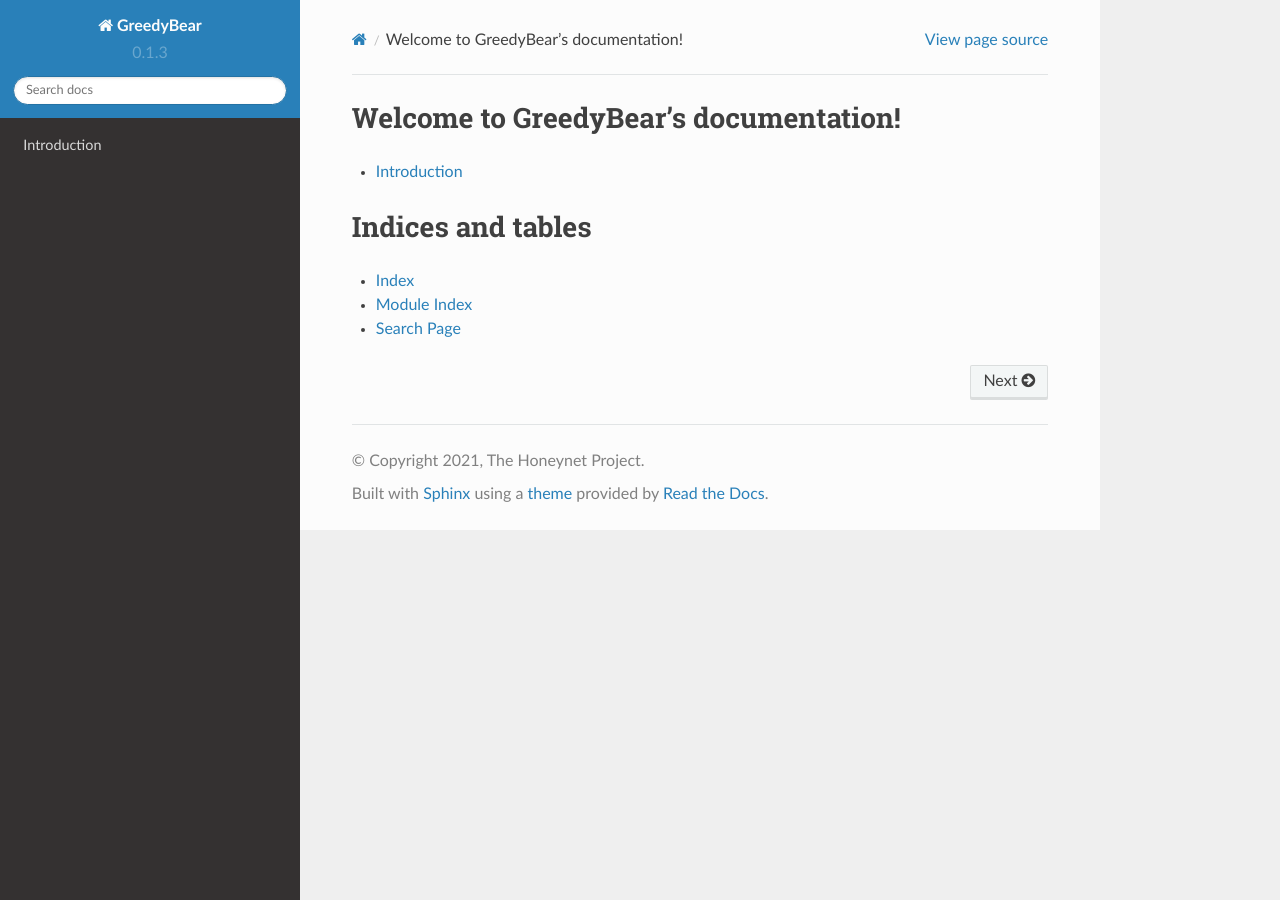
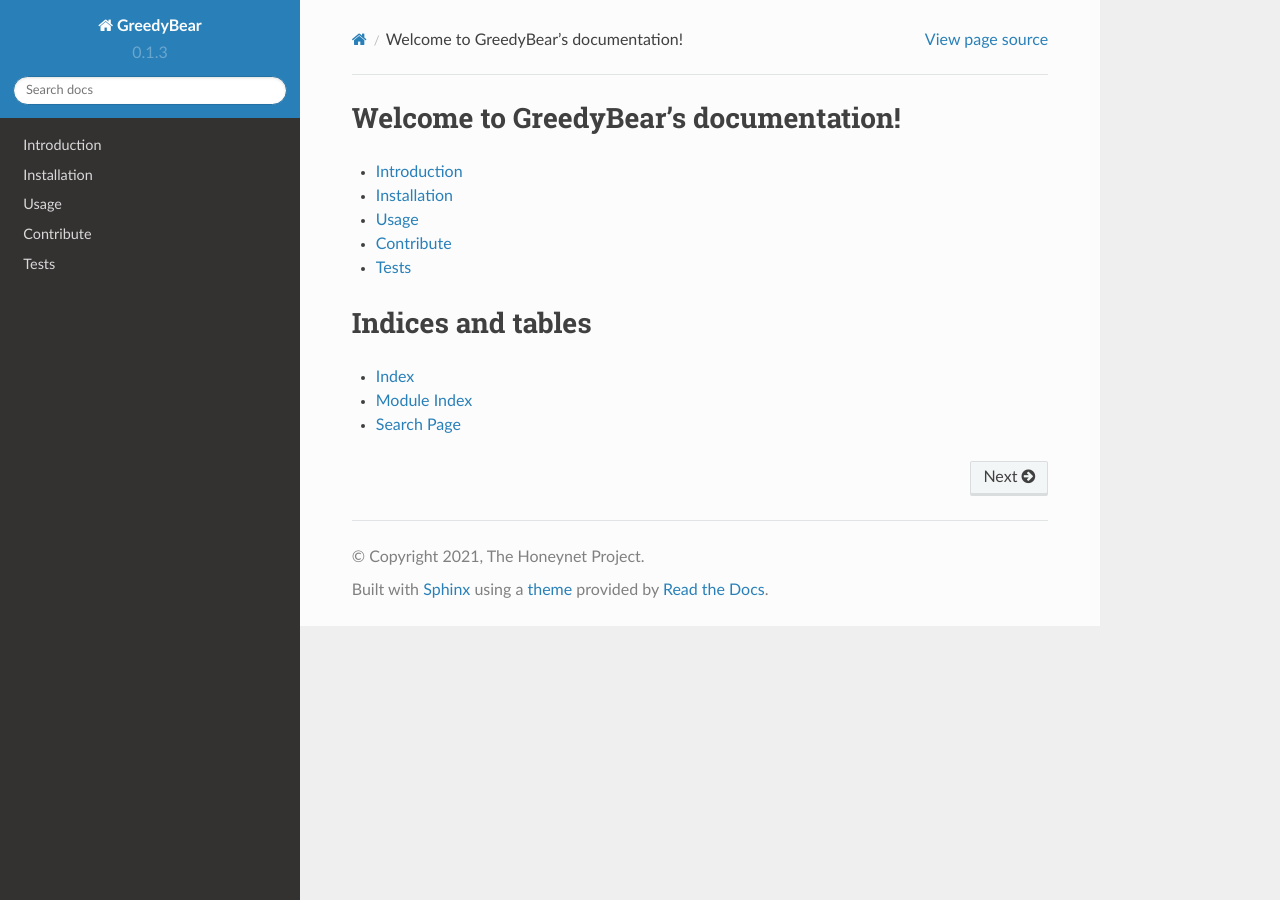
Before and after one commit to intelowlproject/GreedyBear, a Sphinx documentation site: the page built from docs/source/index.rst, in a window 1280 px wide. Built offline with Sphinx 7.4.7 and the Read the Docs theme 2.0.0, drawn with Linux system fonts in a browser that asks for light colours.

Commit message:
updated index.rst

```diff
--- /dev/null
+++ b/docs/source/Contribute.md
@@ -0,0 +1 @@
+# Contribute
--- /dev/null
+++ b/docs/source/Tests.md
@@ -0,0 +1 @@
+# Tests
--- a/docs/source/index.rst
+++ b/docs/source/index.rst
@@ -5,6 +5,10 @@
    :maxdepth: 2
 
    Introduction
+   Installation
+   Usage
+   Contribute
+   Tests
 
 
 
```
